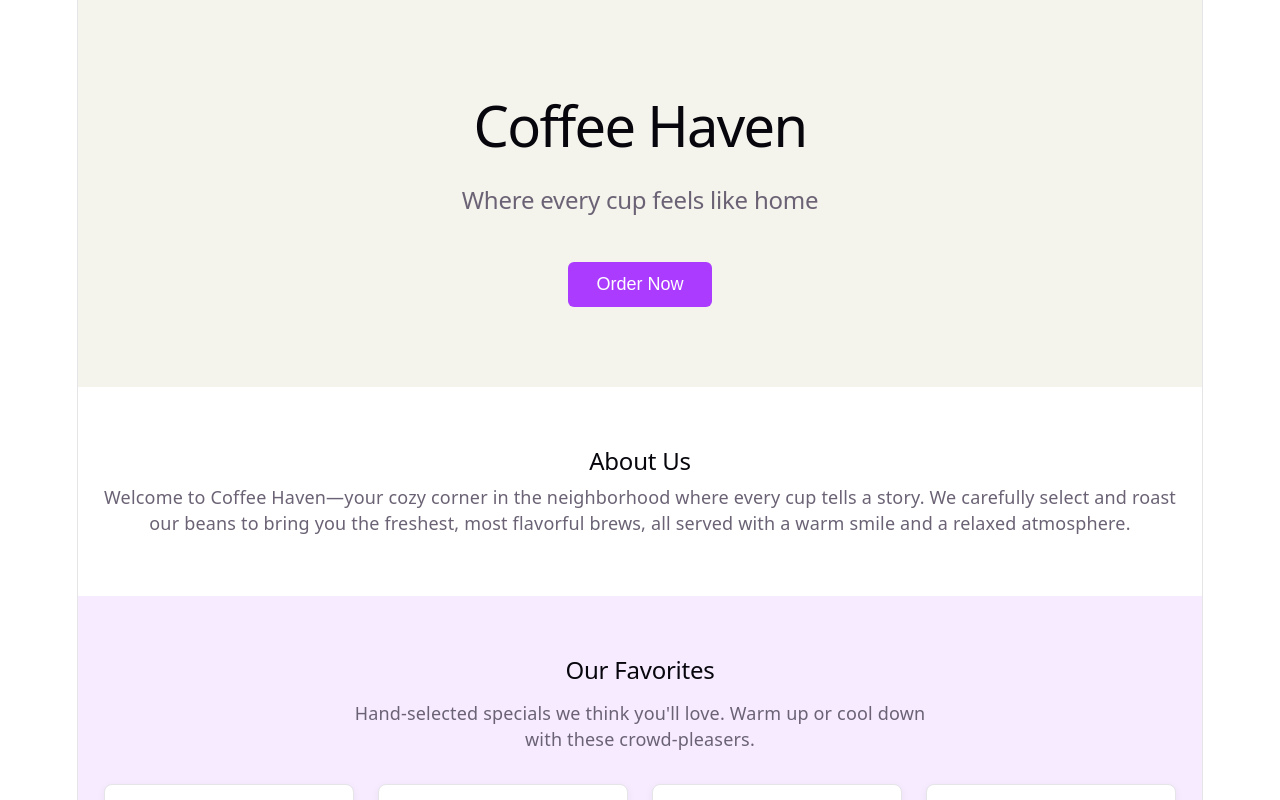
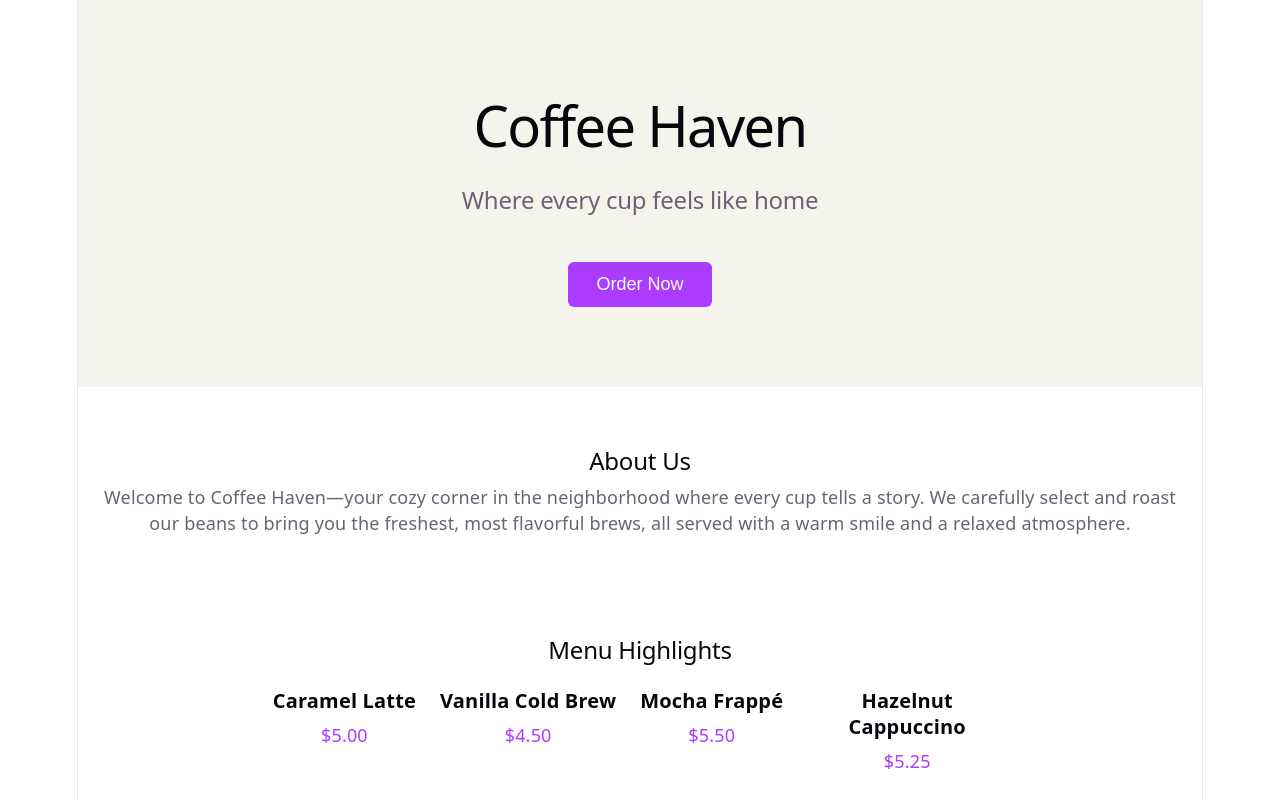
Before and after one commit to kabilhussain/N8NTestProject, a React (Vite) app in the folder my-react-app/: page / in a window 1280 px wide. Shown: the top 800 px of the page. Built offline with nearby package versions, Linux system fonts and the light colour scheme.

Commit message:
feat: populate MenuHighlights with 3–4 featured drink items  (#3)

```diff
--- a/my-react-app/src/components/MenuHighlights.jsx
+++ b/my-react-app/src/components/MenuHighlights.jsx
@@ -1,55 +1,42 @@
 import React from 'react'
 
-const featuredItems = [
-  { name: 'Cappuccino', price: '$4.50' },
-  { name: 'Caramel Latte', price: '$5.00' },
-  { name: 'Espresso Shot', price: '$3.00' },
-  { name: 'Vanilla Cold Brew', price: '$4.75' },
-]
+export default function MenuHighlights() {
+  const items = [
+    { name: 'Caramel Latte', price: '$5.00' },
+    { name: 'Vanilla Cold Brew', price: '$4.50' },
+    { name: 'Mocha Frappé', price: '$5.50' },
+    { name: 'Hazelnut Cappuccino', price: '$5.25' },
+  ]
 
-export default function MenuHighlights() {
   return (
     <section
       className="menu-highlights"
-      style={{
-        padding: '60px 20px',
-        background: 'var(--accent-bg)',
-        textAlign: 'center',
-      }}
+      style={{ padding: '40px 20px' }}
     >
-      <h2 style={{ color: 'var(--text-h)', marginBottom: '16px' }}>
-        Our Favorites
-      </h2>
-      <p style={{ color: 'var(--text)', maxWidth: '600px', margin: '0 auto 32px' }}>
-        Hand-selected specials we think you'll love. Warm up or cool down with these
-        crowd-pleasers.
-      </p>
+      <h2>Menu Highlights</h2>
       <div
-        className="menu-items"
+        className="menu-grid"
         style={{
           display: 'flex',
           flexWrap: 'wrap',
           justifyContent: 'center',
           gap: '24px',
+          marginTop: '24px',
         }}
       >
-        {featuredItems.map((item) => (
+        {items.map((item) => (
           <div
             key={item.name}
             className="menu-item"
             style={{
-              background: 'var(--bg)',
-              border: '1px solid var(--border)',
-              borderRadius: '8px',
-              padding: '24px',
-              width: '200px',
-              boxShadow: '0 2px 8px rgba(0,0,0,0.05)',
+              maxWidth: '200px',
+              textAlign: 'center',
             }}
           >
             <h3
               style={{
+                fontSize: '20px',
                 margin: '0 0 8px',
-                fontSize: '20px',
                 color: 'var(--text-h)',
               }}
             >
@@ -57,9 +44,8 @@ export default function MenuHighlights() {
             </h3>
             <p
               style={{
+                fontSize: '18px',
                 margin: 0,
-                fontSize: '18px',
-                fontWeight: 500,
                 color: 'var(--accent)',
               }}
             >
```
